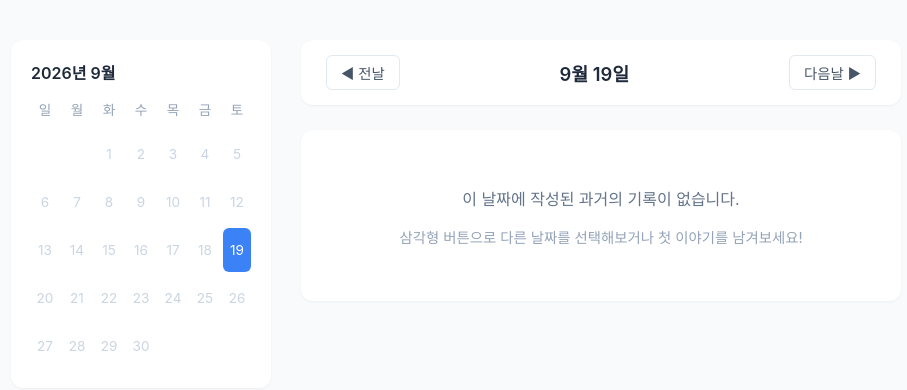
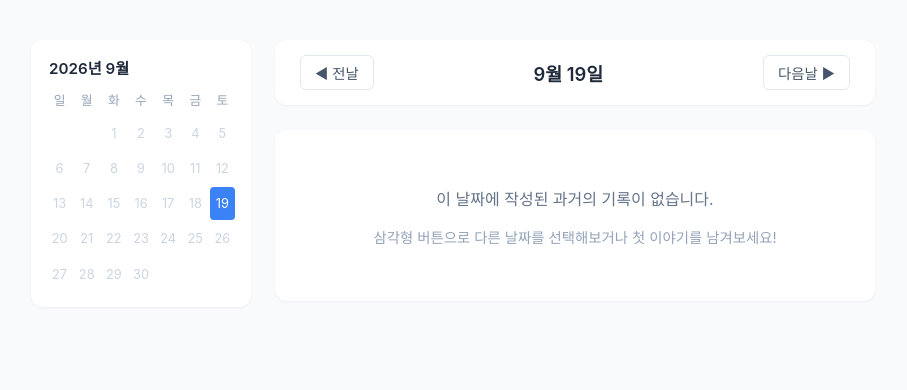
Before and after one commit to yunjeh/journal, a Jekyll site: the page built from index.md, in a window 1280 px wide. Shown: the top 390 px of the page, without its empty margins (169-1076 px from the left). Built offline with Jekyll 4.4.1, drawn with Linux system fonts in a browser that asks for light colours.

Commit message:
Refine layout styles for calendar and diary
Updated layout styles for improved spacing and compactness.

```diff
--- a/_layouts/default.html
+++ b/_layouts/default.html
@@ -13,19 +13,19 @@
             display: flex;
             justify-content: center;
         }
-        /* 전체 레이아웃: 좌측 달력 + 우측 다이어리 본문 */
+        /* 전체 레이아웃: 좌측 달력(컴팩트) + 우측 다이어리 본문 */
         .site-wrapper {
             display: flex;
-            gap: 30px;
+            gap: 24px;
             width: 100%;
-            max-width: 920px;
+            max-width: 880px;
             align-items: flex-start;
         }
-        /* 좌측 달력 사이드바 스타일 */
+        /* 좌측 달력 사이드바 (사이즈 축소 및 고정) */
         .calendar-sidebar {
-            width: 260px;
+            width: 220px;
             background: #ffffff;
-            padding: 20px;
+            padding: 16px;
             border-radius: 12px;
             box-shadow: 0 1px 3px rgba(0,0,0,0.05);
             flex-shrink: 0;
@@ -36,30 +36,32 @@
             justify-content: space-between;
             align-items: center;
             font-weight: 600;
-            font-size: 1rem;
-            margin-bottom: 15px;
+            font-size: 0.95rem;
+            margin-bottom: 12px;
             color: #1e293b;
+            padding: 0 2px;
         }
         .cal-grid {
             display: grid;
             grid-template-columns: repeat(7, 1fr);
-            gap: 4px;
+            gap: 2px;
             text-align: center;
-            font-size: 0.85rem;
+            font-size: 0.8rem;
         }
         .cal-day-name {
             color: #94a3b8;
             font-weight: 500;
-            padding-bottom: 8px;
+            padding-bottom: 6px;
         }
         .cal-cell {
-            padding: 8px 0;
-            border-radius: 6px;
+            padding: 4px 0;
+            border-radius: 4px;
             color: #cbd5e1; /* 기본(글 없는 날) 연하게 표시 */
             display: flex;
             align-items: center;
             justify-content: center;
-            aspect-ratio: 1; /* 정사각형 셀 유지로 깨짐 방지 */
+            aspect-ratio: 1; /* 정사각형 셀 고정으로 깨짐 원천 차단 */
+            font-size: 0.8rem;
         }
         /* 글이 있는 날짜 스타일 (진하게 & 클릭 가능) */
         .cal-cell.has-post {
@@ -131,7 +133,7 @@
 </head>
 <body>
     <div class="site-wrapper">
-        <!-- 좌측 캘린더 사이드바 -->
+        <!-- 좌측 캘린더 사이드바 (사이즈 축소) -->
         <aside class="calendar-sidebar">
             <div class="cal-header">
                 <span id="cal-month-title">로딩 중...</span>
@@ -145,7 +147,7 @@
                 <div class="cal-day-name">금</div>
                 <div class="cal-day-name">토</div>
             </div>
-            <div id="cal-days-grid" class="cal-grid" style="margin-top: 5px;"></div>
+            <div id="cal-days-grid" class="cal-grid" style="margin-top: 2px;"></div>
         </aside>
 
         <!-- 우측 다이어리 본문 영역 -->
```
Also changed, not shown: other parts of _layouts/default.html (+1 -2 lines).
